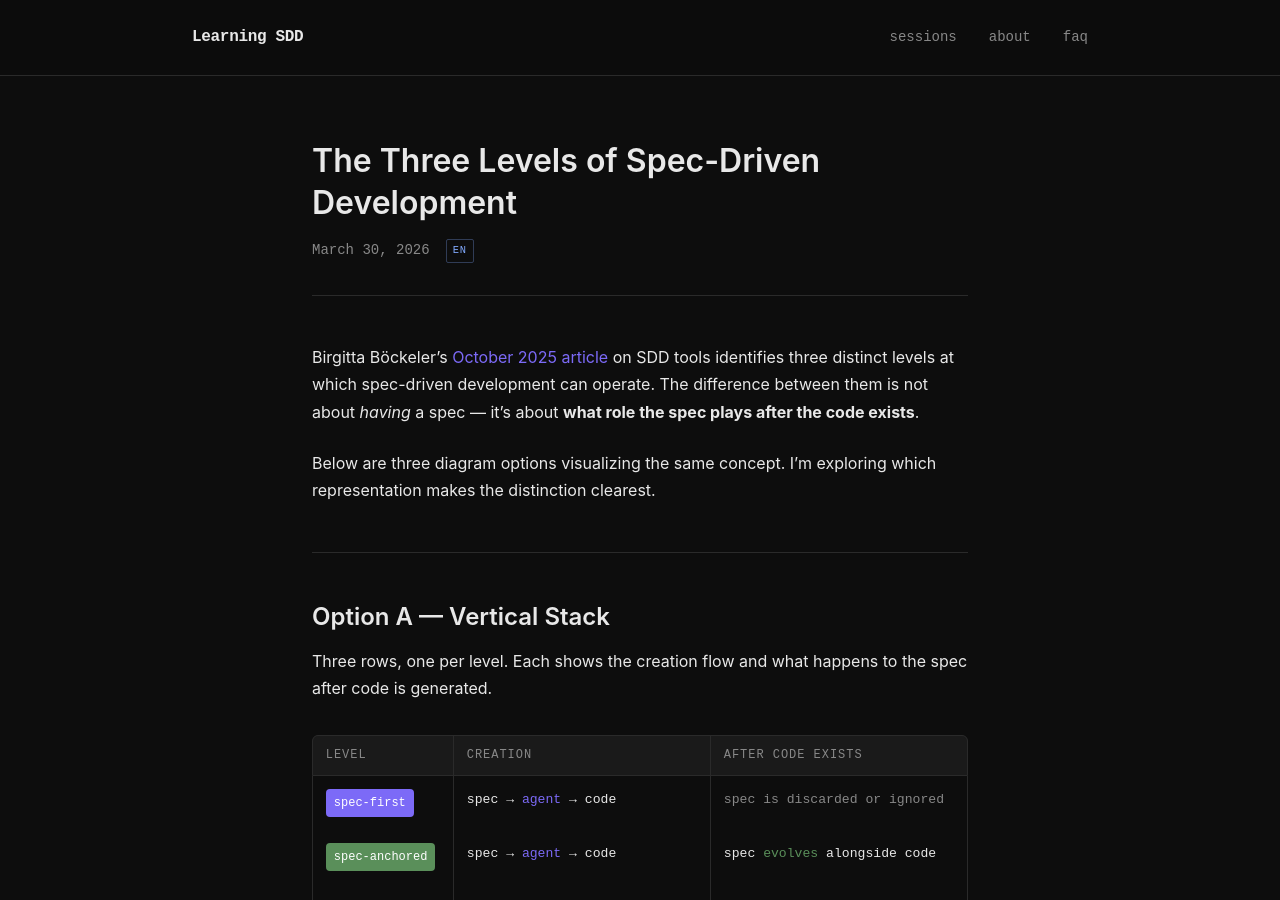
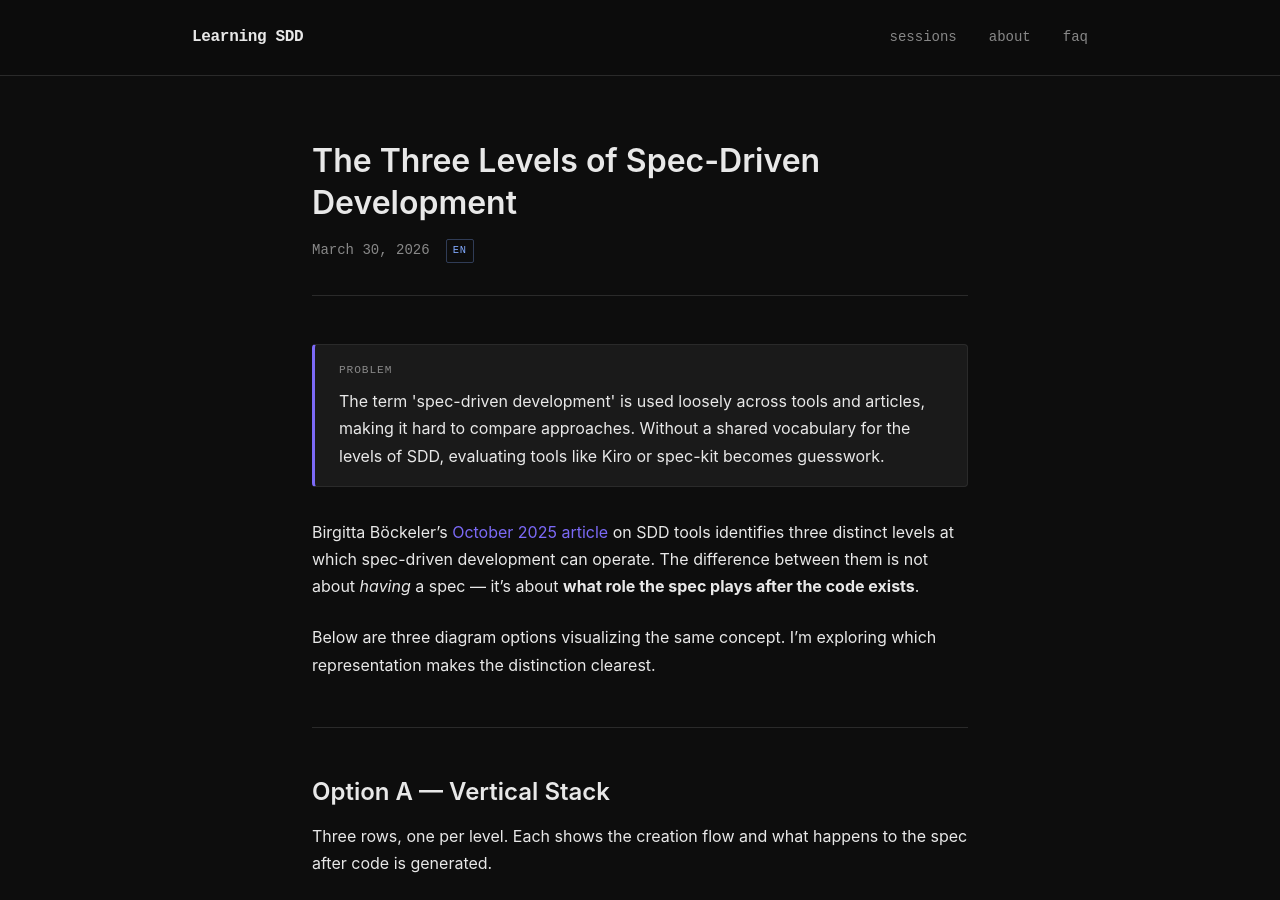
Before and after one commit to ollerenac/blog, a Jekyll site: the page built from _posts/2026-03-30-sdd-levels-diagrams.md, in a window 1280 px wide and 900 px high. Built offline with Jekyll 4.4.1, drawn with Linux system fonts in a browser that asks for light colours.

Commit message:
content: add problem field to all 6 posts
Co-Authored-By: Claude Sonnet 4.6 <noreply@anthropic.com>

```diff
--- a/_posts/2026-03-30-sdd-levels-diagrams.md
+++ b/_posts/2026-03-30-sdd-levels-diagrams.md
@@ -6,6 +6,7 @@ lang: en
 tags: [sdd, lang-en, research-session]
 featured: false
 excerpt: "Spec-first, spec-anchored, spec-as-source — three ways AI agents and specifications can relate to each other. Three diagram options to visualize the difference."
+problem: "The term 'spec-driven development' is used loosely across tools and articles, making it hard to compare approaches. Without a shared vocabulary for the levels of SDD, evaluating tools like Kiro or spec-kit becomes guesswork."
 ---
 
 Birgitta Böckeler's [October 2025 article](https://martinfowler.com/articles/exploring-gen-ai/sdd-3-tools.html) on SDD tools identifies three distinct levels at which spec-driven development can operate. The difference between them is not about *having* a spec — it's about **what role the spec plays after the code exists**.
```
Also changed, not shown: _posts/2026-03-15-session-03-tasks-and-implement.md (+1 -0 lines), _posts/2026-03-20-session-02-plan-workflow.md (+1 -0 lines), _posts/2026-03-25-session-01-speckit-constitution.md (+1 -0 lines), _posts/2026-03-28-sdd-workflow-with-claude-code.md (+1 -0 lines), _posts/2026-03-30-welcome-to-learning-sdd.md (+1 -0 lines).
